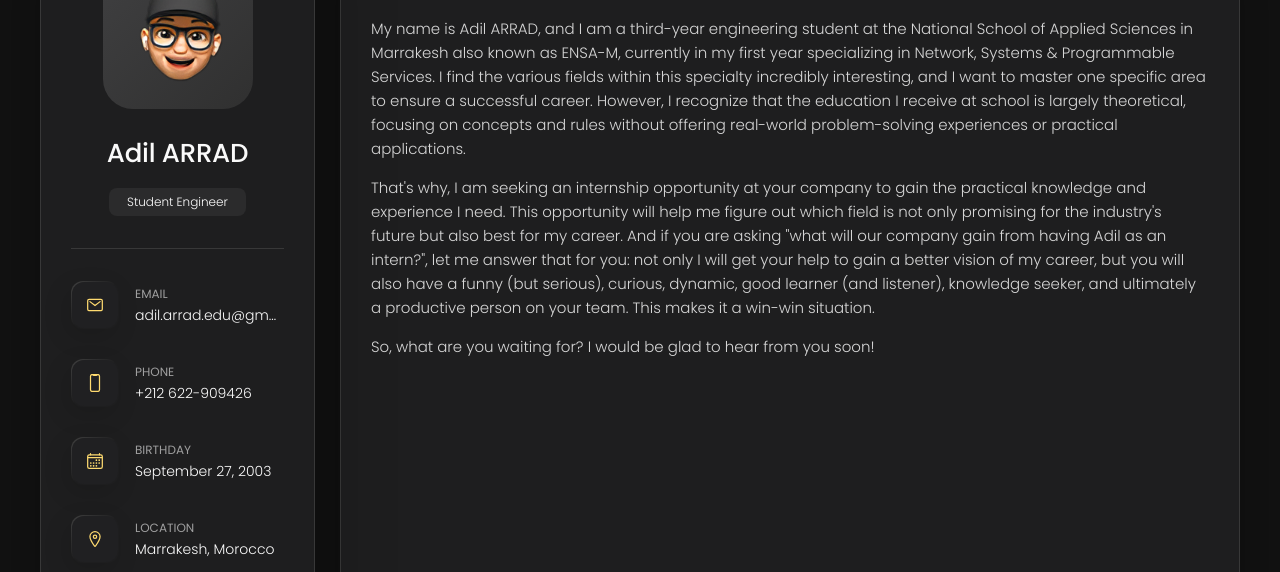
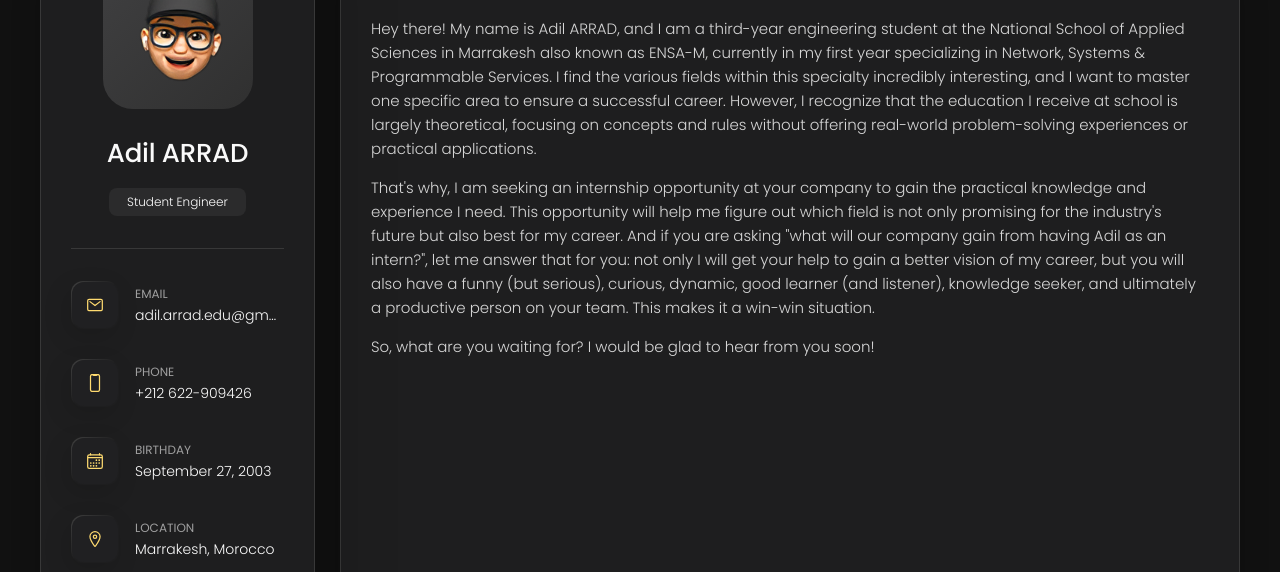
Before and after one commit to aarrad/virtual-portfolio, a plain HTML site: page index.html in a window 1280 px wide. Shown: the part 162-734 px from the top of the page. Drawn offline with nearby package versions, Linux system fonts and the light colour scheme.

Commit message:
Update index.html

```diff
--- a/index.html
+++ b/index.html
@@ -195,7 +195,7 @@
 
         <section class="about-text">
           <p>
-            My name is Adil ARRAD, and I am a third-year engineering student at the National School of Applied Sciences in Marrakesh also known as ENSA-M, currently in my first year specializing in Network, Systems & Programmable Services. I find the various fields within this specialty incredibly interesting, and I want to master one specific area to ensure a successful career. However, I recognize that the education I receive at school is largely theoretical, focusing on concepts and rules without offering real-world problem-solving experiences or practical applications.
+            Hey there! My name is Adil ARRAD, and I am a third-year engineering student at the National School of Applied Sciences in Marrakesh also known as ENSA-M, currently in my first year specializing in Network, Systems & Programmable Services. I find the various fields within this specialty incredibly interesting, and I want to master one specific area to ensure a successful career. However, I recognize that the education I receive at school is largely theoretical, focusing on concepts and rules without offering real-world problem-solving experiences or practical applications.
           </p>
 
           <p>
```
